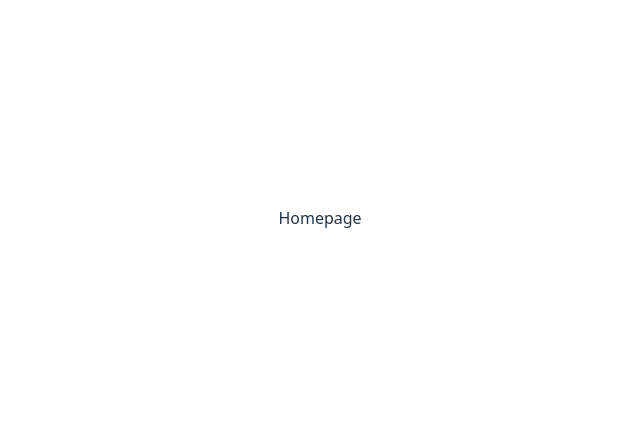
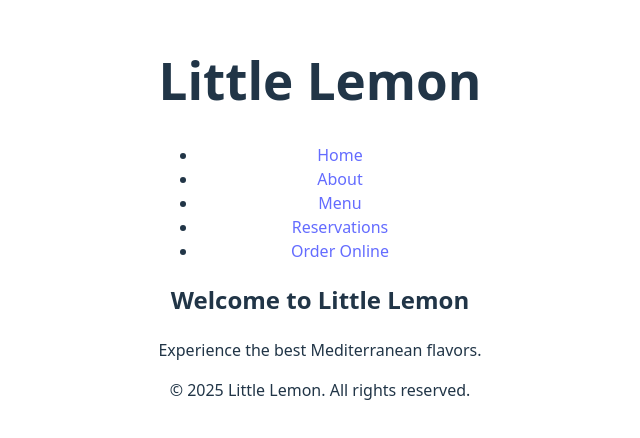
Before and after one commit to Francisco1904/react-capstone_project-LL, a React (Vite) app: page / in a window 1280 px wide. Shown: the part 182-620 px from the top of the page, without its empty margins (320-960 px from the left). Built offline with nearby package versions, Linux system fonts and the light colour scheme.

Commit message:
Updated App.jsx with semantic HTML structure

```diff
--- a/src/App.jsx
+++ b/src/App.jsx
@@ -1,7 +1,42 @@
 import "./App.css";
 
 function App() {
-  return <div className="App">Homepage</div>;
+  return (
+    <>
+      <header>
+        <h1>Little Lemon</h1>
+      </header>
+
+      <nav>
+        <ul>
+          <li>
+            <a href="#">Home</a>
+          </li>
+          <li>
+            <a href="#">About</a>
+          </li>
+          <li>
+            <a href="#">Menu</a>
+          </li>
+          <li>
+            <a href="#">Reservations</a>
+          </li>
+          <li>
+            <a href="#">Order Online</a>
+          </li>
+        </ul>
+      </nav>
+
+      <main>
+        <h2>Welcome to Little Lemon</h2>
+        <p>Experience the best Mediterranean flavors.</p>
+      </main>
+
+      <footer>
+        <p>&copy; 2025 Little Lemon. All rights reserved.</p>
+      </footer>
+    </>
+  );
 }
 
 export default App;
```
